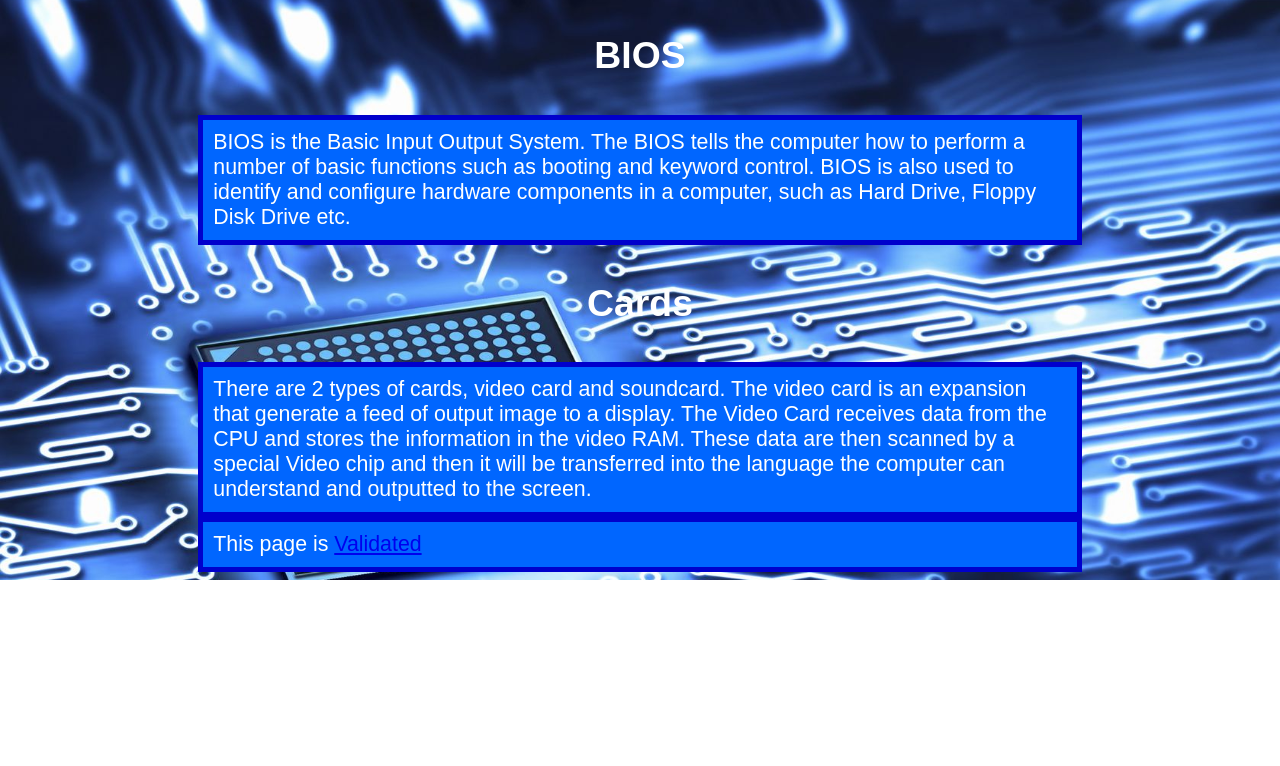
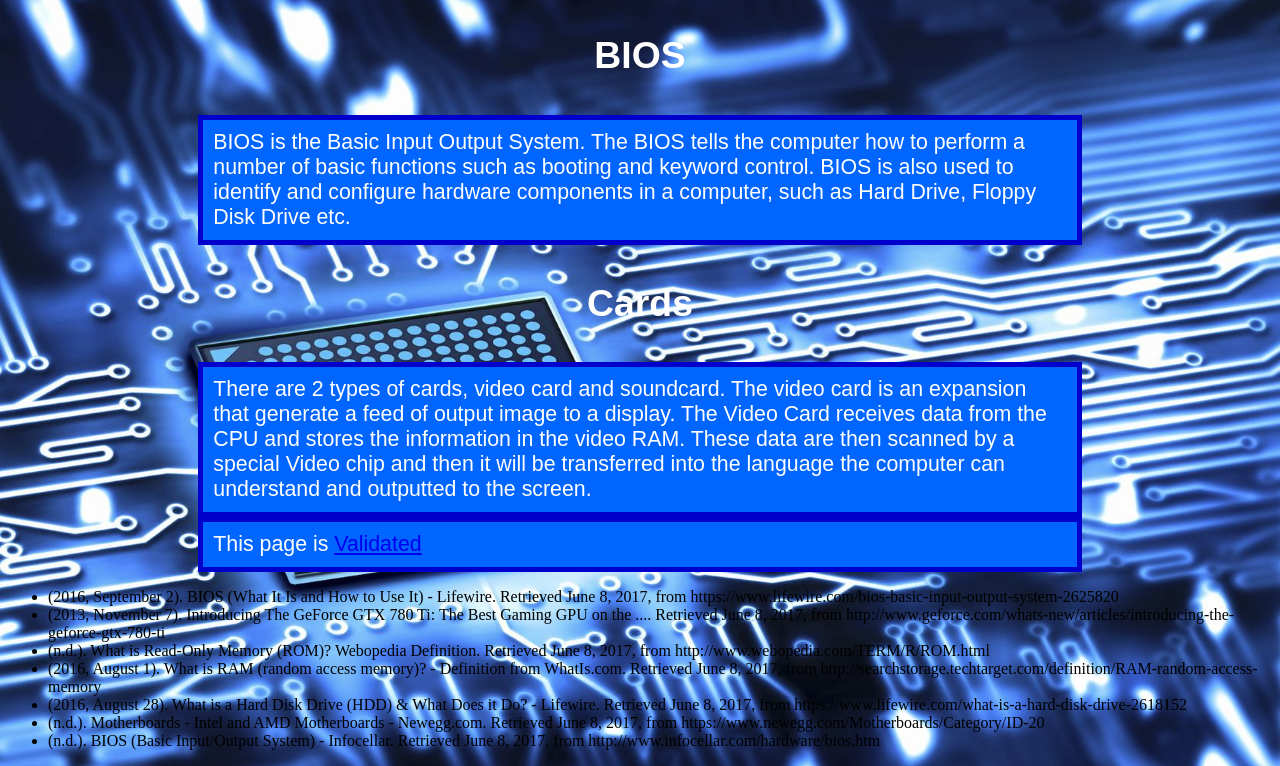
Before and after one commit to Osei-OwusuC/hardware3, a plain HTML site: page index.html in a window 1280 px wide. Shown: the part 5604-6370 px from the top of the page. Before the commit the page ends 6184 px from the top, so only its background shows below. Drawn offline with Linux system fonts and the light colour scheme.

Commit message:
Create index.html

```diff
--- a/index.html
+++ b/index.html
@@ -100,6 +100,22 @@
 		</P>
 
 		<p> This page is <a href="https://validator.w3.org/nu/?showsource=yes&doc=https%3A%2F%2Fosei-owusuc.github.io%2Fhardware3%2F"> Validated</a> </p>
+				<ul>
+			<li>(2016, September 2). BIOS (What It Is and How to Use It) - Lifewire. Retrieved June 8, 2017, from
+			https://www.lifewire.com/bios-basic-input-output-system-2625820 </li>
+			<li>(2013, November 7). Introducing The GeForce GTX 780 Ti: The Best Gaming GPU on the .... Retrieved
+			June 8, 2017, from http://www.geforce.com/whats-new/articles/introducing-the-geforce-gtx-780-ti</li>
+			<li>(n.d.). What is Read-Only Memory (ROM)? Webopedia Definition. Retrieved June 8, 2017, from
+			http://www.webopedia.com/TERM/R/ROM.html</li>
+			<li>(2016, August 1). What is RAM (random access memory)? - Definition from WhatIs.com. Retrieved
+			June 8, 2017, from http://searchstorage.techtarget.com/definition/RAM-random-access-memory</li>
+			<li>(2016, August 28). What is a Hard Disk Drive (HDD) & What Does it Do? - Lifewire. Retrieved
+			June 8, 2017, from https://www.lifewire.com/what-is-a-hard-disk-drive-2618152</li>
+			<li>(n.d.). Motherboards - Intel and AMD Motherboards - Newegg.com. Retrieved June 8, 2017, from
+			https://www.newegg.com/Motherboards/Category/ID-20</li>
+			<li> (n.d.). BIOS (Basic Input/Output System) - Infocellar. Retrieved June 8, 2017, from
+			http://www.infocellar.com/hardware/bios.htm</li>
+		</ul>
 	</div>
 	</body>
 </html>
```
